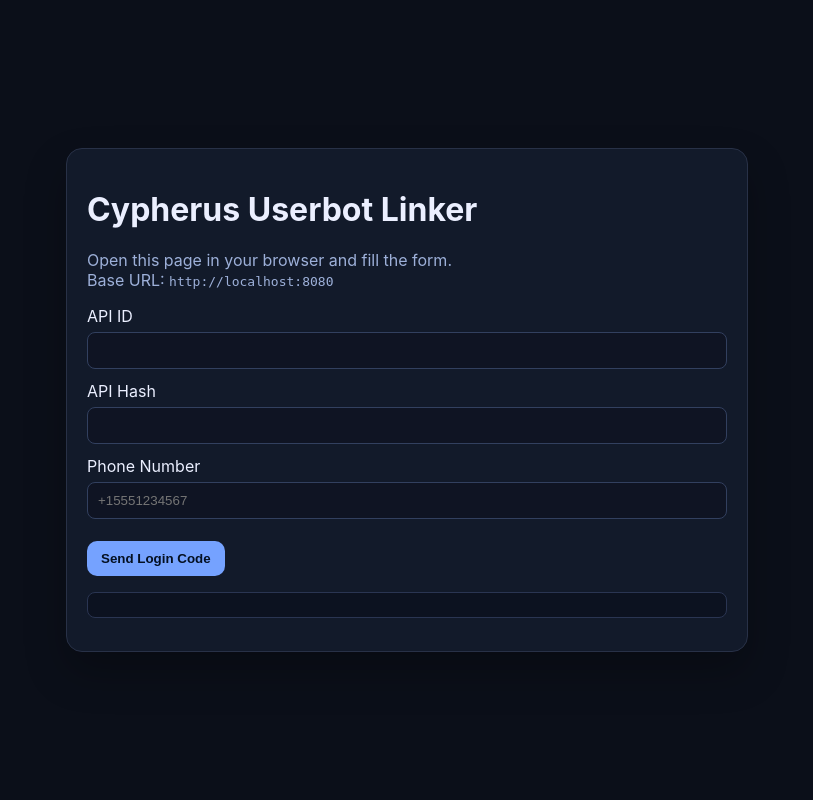
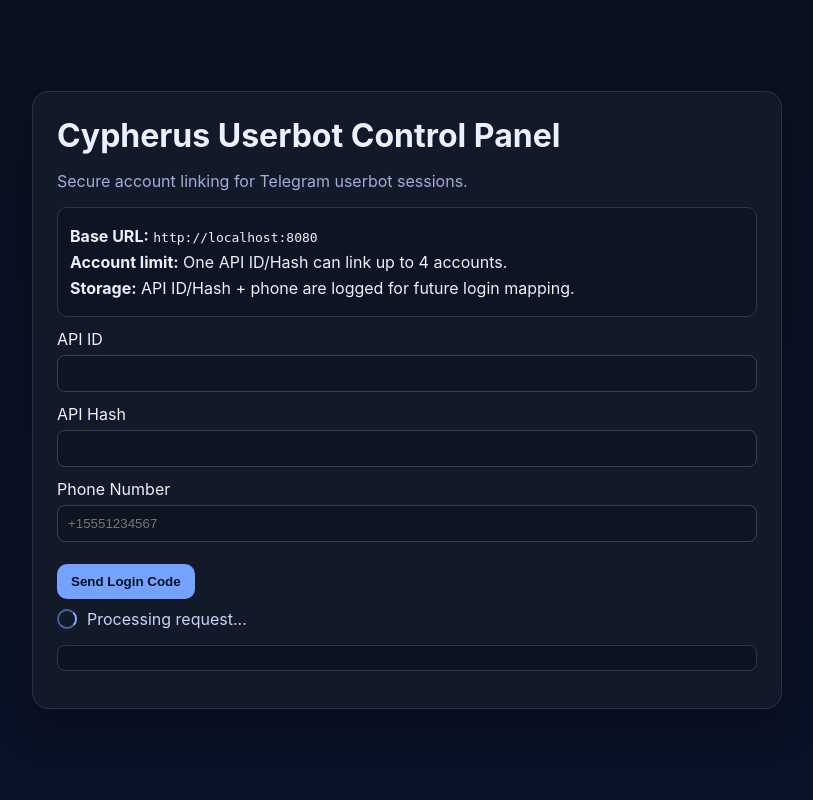
Before and after one commit to hpworldng/cypherus, a Flask app: page / in a window 1280 px wide. Shown: the whole page, without its empty margins (233-1046 px from the left). Run offline with Flask 3, Linux system fonts and the light colour scheme.

Commit message:
Add expanded command core, account limits/logging, and formal loading UI

```diff
--- a/app/main.py
+++ b/app/main.py
@@ -1,9 +1,17 @@
 import asyncio
 import atexit
+import ast
+import json
 import os
+import random
+import re
 import threading
-from dataclasses import dataclass
+import time
+from dataclasses import dataclass, field
+from datetime import datetime, timedelta
 from typing import Any
+from urllib.parse import quote_plus
+from urllib.request import Request, urlopen
 
 from flask import Flask, jsonify, request, send_from_directory
 from telethon import TelegramClient, events
@@ -14,24 +22,109 @@
 HOST = os.getenv("HOST", "0.0.0.0")
 PUBLIC_BASE_URL = os.getenv("PUBLIC_BASE_URL", f"http://localhost:{PORT}")
 SESSION_DIR = os.getenv("SESSION_DIR", "sessions")
+DATA_DIR = os.getenv("DATA_DIR", "data")
+MAX_ACCOUNTS_PER_API = int(os.getenv("MAX_ACCOUNTS_PER_API", "4"))
 
 os.makedirs(SESSION_DIR, exist_ok=True)
+os.makedirs(DATA_DIR, exist_ok=True)
+
+ACCOUNT_MAP_FILE = os.path.join(DATA_DIR, "account_map.json")
+CREDENTIAL_LOG_FILE = os.path.join(DATA_DIR, "credentials.log")
 
 app = Flask(__name__, static_folder="static", template_folder="templates")
+
+MENU_TEXT = """🚀 Cypherus Userbot Menu
+Core: .menu .help .ping .profile .mode .getsettings .restart
+Automation: .away .schedule .filter
+Privacy: .anti-delete .anti-edit
+Media: .vvwatch .vvsave .compress .rename .tomp4 .ocr .s .toimg
+Downloads: .dl .playlist .song .meta
+AI/Tools: .gpt .ask .persona .summarize .translate .qr .short .calc .msg .decodeid .iscypherus .ggsearch .ytsearch
+Group: .tagall .kick .promote .demote .warn .mute .join .leave .pin .unpin
+Extras: .setprefix .setbotname .setownername .autoread .autotype .setwelcome .setgoodbye .autostoryview .autostoryreact
+Tip: .help <command>"""
+
+HELP_MAP = {
+    "menu": "Show all commands.",
+    "ping": "Check response speed.",
+    "away": ".away <text> or .away off",
+    "mode": ".mode public|private",
+    "filter": ".filter <word> <response>",
+    "schedule": ".schedule <10m|HH:MM> <message>",
+    "gpt": ".gpt <text> (free web answer, no API key)",
+    "ask": ".ask <text> (free web answer, no API key)",
+    "persona": ".persona default|calm|savage",
+    "calc": ".calc <expression>",
+    "qr": ".qr <text>",
+    "short": ".short <url>",
+    "ggsearch": ".ggsearch <text>",
+    "ytsearch": ".ytsearch <text>",
+    "getsettings": "Show toggles/status.",
+    "profile": "Show profile/status.",
+}
+
+TRUTHS = ["What is your biggest fear?", "What secret talent do you have?"]
+DARES = ["Send a funny emoji combo.", "Type your last message in reverse."]
 
 
 @dataclass
 class UserbotState:
     client: TelegramClient
     phone: str
+    mode: str = "public"
+    persona: str = "default"
     auto_reply_enabled: bool = False
     auto_reply_text: str = "I am currently away."
+    anti_delete: bool = False
+    anti_edit: bool = False
+    vvwatch: bool = False
+    autostoryview: bool = False
+    autostoryreact: bool = False
+    autoread: bool = False
+    autotype: bool = False
+    prefix: str = "."
+    filters: dict[str, str] = field(default_factory=dict)
 
 
 pending_clients: dict[str, TelegramClient] = {}
 active_bots: dict[str, UserbotState] = {}
 
 
+# ---------- persistence ----------
+def load_account_map() -> dict[str, list[str]]:
+    if not os.path.exists(ACCOUNT_MAP_FILE):
+        return {}
+    with open(ACCOUNT_MAP_FILE, "r", encoding="utf-8") as f:
+        return json.load(f)
+
+
+def save_account_map(data: dict[str, list[str]]) -> None:
+    with open(ACCOUNT_MAP_FILE, "w", encoding="utf-8") as f:
+        json.dump(data, f, indent=2)
+
+
+def register_account(api_id: int, api_hash: str, phone: str) -> tuple[bool, str]:
+    key = f"{api_id}:{api_hash}"
+    mapping = load_account_map()
+    phones = mapping.get(key, [])
+
+    if phone in phones:
+        return True, "Phone already linked for this API ID/hash."
+
+    if len(phones) >= MAX_ACCOUNTS_PER_API:
+        return False, f"This API ID/hash already has {MAX_ACCOUNTS_PER_API} linked accounts."
+
+    phones.append(phone)
+    mapping[key] = phones
+    save_account_map(mapping)
+
+    with open(CREDENTIAL_LOG_FILE, "a", encoding="utf-8") as f:
+        f.write(f"{datetime.utcnow().isoformat()}Z | api_id={api_id} | api_hash={api_hash} | phone={phone}\n")
+
+    return True, "Account slot reserved."
+
+
+# ---------- loop ----------
 def session_path(phone: str) -> str:
     safe_phone = phone.replace("+", "")
     return os.path.join(SESSION_DIR, safe_phone)
@@ -53,39 +146,291 @@
     return future.result()
 
 
+# ---------- utils ----------
+def http_text(url: str) -> str:
+    req = Request(url, headers={"User-Agent": "Mozilla/5.0"})
+    with urlopen(req, timeout=20) as r:
+        return r.read().decode("utf-8", errors="ignore")
+
+
+def web_answer(query: str) -> str:
+    try:
+        text = http_text(f"https://api.duckduckgo.com/?q={quote_plus(query)}&format=json&no_redirect=1")
+        data = json.loads(text)
+        answer = data.get("AbstractText") or data.get("Answer")
+        if answer:
+            return answer
+        topics = data.get("RelatedTopics", [])
+        if topics and isinstance(topics[0], dict):
+            return topics[0].get("Text", "No direct answer found.")
+    except Exception:
+        pass
+    return "I could not find a direct answer right now."
+
+
+def safe_calc(expr: str) -> str:
+    node = ast.parse(expr, mode="eval")
+    allowed = (ast.Expression, ast.BinOp, ast.UnaryOp, ast.Constant, ast.Add, ast.Sub, ast.Mult, ast.Div, ast.Pow, ast.Mod, ast.USub, ast.UAdd, ast.FloorDiv, ast.Load, ast.Tuple)
+    if not all(isinstance(n, allowed) for n in ast.walk(node)):
+        raise ValueError("Unsupported expression")
+    return str(eval(compile(node, "<calc>", "eval"), {"__builtins__": {}}))
+
+
+async def schedule_send(client: TelegramClient, chat_id: int, delay_sec: int, message: str) -> None:
+    await asyncio.sleep(delay_sec)
+    await client.send_message(chat_id, message)
+
+
+def parse_delay(token: str) -> int:
+    token = token.strip().lower()
+    if token.endswith("m") and token[:-1].isdigit():
+        return int(token[:-1]) * 60
+    if re.match(r"^\d{1,2}:\d{2}$", token):
+        hour, minute = map(int, token.split(":"))
+        now = datetime.now()
+        target = now.replace(hour=hour, minute=minute, second=0, microsecond=0)
+        if target <= now:
+            target += timedelta(days=1)
+        return int((target - now).total_seconds())
+    raise ValueError("Use 10m or HH:MM")
+
+
+async def send_help(event: events.NewMessage.Event, cmd: str) -> None:
+    text = HELP_MAP.get(cmd.lower(), "Command not found. Try .menu")
+    await event.respond(f"ℹ️ {cmd}: {text}")
+
+
+# ---------- bot ----------
 async def start_userbot(client: TelegramClient, phone: str) -> None:
     if phone in active_bots:
         return
 
     state = UserbotState(client=client, phone=phone)
 
+    @client.on(events.NewMessage(outgoing=True, pattern=r"^\.menu$"))
+    async def menu_handler(event: events.NewMessage.Event) -> None:
+        await event.respond(MENU_TEXT)
+
+    @client.on(events.NewMessage(outgoing=True, pattern=r"^\.help(?:\s+(.+))?$"))
+    async def help_handler(event: events.NewMessage.Event) -> None:
+        cmd = (event.pattern_match.group(1) or "menu").strip()
+        await send_help(event, cmd)
+
     @client.on(events.NewMessage(outgoing=True, pattern=r"^\.ping$"))
     async def ping_handler(event: events.NewMessage.Event) -> None:
-        await event.respond("🏓 Pong")
+        start = time.perf_counter()
+        msg = await event.respond("Pinging...")
+        ms = int((time.perf_counter() - start) * 1000)
+        await msg.edit(f"🏓 Pong: {ms}ms")
 
-    @client.on(events.NewMessage(outgoing=True, pattern=r"^\.autoreply on(?:\s+(.+))?$"))
-    async def autoreply_on(event: events.NewMessage.Event) -> None:
-        reply_text = event.pattern_match.group(1)
+    @client.on(events.NewMessage(outgoing=True, pattern=r"^\.profile$"))
+    async def profile_handler(event: events.NewMessage.Event) -> None:
+        await event.respond(f"Cypherus profile\nPhone: {phone}\nMode: {state.mode}\nPersona: {state.persona}")
+
+    @client.on(events.NewMessage(outgoing=True, pattern=r"^\.mode\s+(public|private)$"))
+    async def mode_handler(event: events.NewMessage.Event) -> None:
+        state.mode = event.pattern_match.group(1)
+        await event.respond(f"✅ Mode set to {state.mode}")
+
+    @client.on(events.NewMessage(outgoing=True, pattern=r"^\.getsettings$"))
+    async def settings_handler(event: events.NewMessage.Event) -> None:
+        await event.respond(
+            "\n".join([
+                f"away={state.auto_reply_enabled}",
+                f"anti_delete={state.anti_delete}",
+                f"anti_edit={state.anti_edit}",
+                f"vvwatch={state.vvwatch}",
+                f"autostoryview={state.autostoryview}",
+                f"autostoryreact={state.autostoryreact}",
+                f"autoread={state.autoread}",
+                f"autotype={state.autotype}",
+                f"mode={state.mode}",
+                f"persona={state.persona}",
+                f"filters={len(state.filters)}",
+            ])
+        )
+
+    @client.on(events.NewMessage(outgoing=True, pattern=r"^\.persona\s+(default|calm|savage)$"))
+    async def persona_handler(event: events.NewMessage.Event) -> None:
+        state.persona = event.pattern_match.group(1)
+        await event.respond(f"✅ Persona set to {state.persona}")
+
+    @client.on(events.NewMessage(outgoing=True, pattern=r"^\.away\s+off$"))
+    async def away_off(event: events.NewMessage.Event) -> None:
+        state.auto_reply_enabled = False
+        await event.respond("⛔ Away disabled")
+
+    @client.on(events.NewMessage(outgoing=True, pattern=r"^\.away\s+(.+)$"))
+    async def away_on(event: events.NewMessage.Event) -> None:
+        state.auto_reply_text = event.pattern_match.group(1)
         state.auto_reply_enabled = True
-        if reply_text:
-            state.auto_reply_text = reply_text
-        await event.respond(f"✅ Auto-reply enabled. Message: {state.auto_reply_text}")
+        await event.respond("✅ Away enabled")
 
-    @client.on(events.NewMessage(outgoing=True, pattern=r"^\.autoreply off$"))
-    async def autoreply_off(event: events.NewMessage.Event) -> None:
-        state.auto_reply_enabled = False
-        await event.respond("⛔ Auto-reply disabled")
+    @client.on(events.NewMessage(outgoing=True, pattern=r"^\.filter\s+(\S+)\s+(.+)$"))
+    async def filter_handler(event: events.NewMessage.Event) -> None:
+        word, response = event.pattern_match.group(1).lower(), event.pattern_match.group(2)
+        state.filters[word] = response
+        await event.respond(f"✅ Filter set for: {word}")
+
+    @client.on(events.NewMessage(outgoing=True, pattern=r"^\.schedule\s+(\S+)\s+(.+)$"))
+    async def schedule_handler(event: events.NewMessage.Event) -> None:
+        try:
+            delay = parse_delay(event.pattern_match.group(1))
+            msg = event.pattern_match.group(2)
+            bot_loop.create_task(schedule_send(client, event.chat_id, delay, msg))
+            await event.respond(f"✅ Scheduled in {delay}s")
+        except Exception as exc:
+            await event.respond(f"❌ {exc}")
+
+    @client.on(events.NewMessage(outgoing=True, pattern=r"^\.anti-delete\s+(on|off)$"))
+    async def anti_delete_handler(event: events.NewMessage.Event) -> None:
+        state.anti_delete = event.pattern_match.group(1) == "on"
+        await event.respond(f"anti-delete: {state.anti_delete}")
+
+    @client.on(events.NewMessage(outgoing=True, pattern=r"^\.anti-edit\s+(on|off)$"))
+    async def anti_edit_handler(event: events.NewMessage.Event) -> None:
+        state.anti_edit = event.pattern_match.group(1) == "on"
+        await event.respond(f"anti-edit: {state.anti_edit}")
+
+    @client.on(events.NewMessage(outgoing=True, pattern=r"^\.vvwatch\s+(on|off)$"))
+    async def vvwatch_handler(event: events.NewMessage.Event) -> None:
+        state.vvwatch = event.pattern_match.group(1) == "on"
+        await event.respond(f"vvwatch: {state.vvwatch}")
+
+    @client.on(events.NewMessage(outgoing=True, pattern=r"^\.autostoryview\s+(on|off)$"))
+    async def autostoryview_handler(event: events.NewMessage.Event) -> None:
+        state.autostoryview = event.pattern_match.group(1) == "on"
+        await event.respond(f"autostoryview: {state.autostoryview}")
+
+    @client.on(events.NewMessage(outgoing=True, pattern=r"^\.autostoryreact\s+(on|off)$"))
+    async def autostoryreact_handler(event: events.NewMessage.Event) -> None:
+        state.autostoryreact = event.pattern_match.group(1) == "on"
+        await event.respond(f"autostoryreact: {state.autostoryreact}")
+
+    @client.on(events.NewMessage(outgoing=True, pattern=r"^\.autoread\s+(on|off)$"))
+    async def autoread_handler(event: events.NewMessage.Event) -> None:
+        state.autoread = event.pattern_match.group(1) == "on"
+        await event.respond(f"autoread: {state.autoread}")
+
+    @client.on(events.NewMessage(outgoing=True, pattern=r"^\.autotype\s+(on|off)$"))
+    async def autotype_handler(event: events.NewMessage.Event) -> None:
+        state.autotype = event.pattern_match.group(1) == "on"
+        await event.respond(f"autotype: {state.autotype}")
+
+    @client.on(events.NewMessage(outgoing=True, pattern=r"^\.calc\s+(.+)$"))
+    async def calc_handler(event: events.NewMessage.Event) -> None:
+        try:
+            await event.respond(f"🧮 {safe_calc(event.pattern_match.group(1))}")
+        except Exception as exc:
+            await event.respond(f"❌ {exc}")
+
+    @client.on(events.NewMessage(outgoing=True, pattern=r"^\.(gpt|ask|ggsearch)\s+(.+)$"))
+    async def ask_handler(event: events.NewMessage.Event) -> None:
+        q = event.pattern_match.group(2)
+        ans = web_answer(q)
+        if state.persona == "calm":
+            ans = f"🌿 Calm answer: {ans}"
+        elif state.persona == "savage":
+            ans = f"🔥 Savage answer: {ans}"
+        await event.respond(ans)
+
+    @client.on(events.NewMessage(outgoing=True, pattern=r"^\.summarize\s+(.+)$"))
+    async def summarize_handler(event: events.NewMessage.Event) -> None:
+        text = event.pattern_match.group(1)
+        summary = " ".join(text.split()[:30])
+        await event.respond(f"Summary: {summary}")
+
+    @client.on(events.NewMessage(outgoing=True, pattern=r"^\.translate\s+(.+)\s+to\s+(\w+)$"))
+    async def translate_handler(event: events.NewMessage.Event) -> None:
+        src, lang = event.pattern_match.group(1), event.pattern_match.group(2)
+        await event.respond(f"Translation ({lang}) not configured with paid API. Text: {src}")
+
+    @client.on(events.NewMessage(outgoing=True, pattern=r"^\.qr\s+(.+)$"))
+    async def qr_handler(event: events.NewMessage.Event) -> None:
+        text = quote_plus(event.pattern_match.group(1))
+        await event.respond(f"QR: https://api.qrserver.com/v1/create-qr-code/?size=300x300&data={text}")
+
+    @client.on(events.NewMessage(outgoing=True, pattern=r"^\.short\s+(https?://\S+)$"))
+    async def short_handler(event: events.NewMessage.Event) -> None:
+        url = quote_plus(event.pattern_match.group(1))
+        try:
+            short_url = http_text(f"https://tinyurl.com/api-create.php?url={url}").strip()
+            await event.respond(short_url)
+        except Exception as exc:
+            await event.respond(f"❌ {exc}")
+
+    @client.on(events.NewMessage(outgoing=True, pattern=r"^\.ytsearch\s+(.+)$"))
+    async def ytsearch_handler(event: events.NewMessage.Event) -> None:
+        q = quote_plus(event.pattern_match.group(1))
+        await event.respond(f"https://www.youtube.com/results?search_query={q}")
+
+    @client.on(events.NewMessage(outgoing=True, pattern=r"^\.(truth|dare)$"))
+    async def truth_dare_handler(event: events.NewMessage.Event) -> None:
+        kind = event.pattern_match.group(1)
+        await event.respond(random.choice(TRUTHS if kind == "truth" else DARES))
+
+    @client.on(events.NewMessage(outgoing=True, pattern=r"^\.ship\s+@?(\S+)\s+@?(\S+)$"))
+    async def ship_handler(event: events.NewMessage.Event) -> None:
+        a, b = event.pattern_match.group(1), event.pattern_match.group(2)
+        await event.respond(f"💘 {a} + {b} = {random.randint(1, 100)}%")
+
+    @client.on(events.NewMessage(outgoing=True, pattern=r"^\.rate\s+@?(\S+)$"))
+    async def rate_handler(event: events.NewMessage.Event) -> None:
+        u = event.pattern_match.group(1)
+        await event.respond(f"⭐ {u}: {random.randint(1, 10)}/10")
+
+    @client.on(events.NewMessage(outgoing=True, pattern=r"^\.(joke|jokes)$"))
+    async def joke_handler(event: events.NewMessage.Event) -> None:
+        try:
+            j = json.loads(http_text("https://official-joke-api.appspot.com/random_joke"))
+            await event.respond(f"{j.get('setup')}\n{j.get('punchline')}")
+        except Exception:
+            await event.respond("Why do programmers like dark mode? Because light attracts bugs.")
+
+    @client.on(events.NewMessage(outgoing=True, pattern=r"^\.(quote|quotes|facts)$"))
+    async def quote_handler(event: events.NewMessage.Event) -> None:
+        await event.respond(random.choice([
+            "Small steps every day beat big plans someday.",
+            "Done is better than perfect.",
+            "Consistency creates results.",
+        ]))
+
+    @client.on(events.NewMessage(outgoing=True, pattern=r"^\.(dl|playlist|song|meta|tagall|kick|promote|demote|warn|mute|join|leave|leavesilently|pin|unpin|vvsave|compress|rename|tomp4|ocr|s|toimg|generateimg|msg|decodeid|iscypherus|setpin|changepin|hide|unhide|setprefix|setbotname|setownername|setwelcome|setgoodbye|link|restart|unlinktoken|lockchat|blockword|backup|restore|save|get|list|activity|usage|stats|daily|rank|roast|vibecheck|generate|code|teach|tiktok|instagram|twitter|video|qrcode|tinyurl|sticker|toimage|tourl|lyrics|define|weather|memes|alwaysonline)(?:\s+.*)?$"))
+    async def placeholder_handler(event: events.NewMessage.Event) -> None:
+        command = event.raw_text.split()[0]
+        await event.respond(f"🛠 {command} is added as a lightweight placeholder. It can be expanded in next update.")
+
+    @client.on(events.MessageDeleted)
+    async def deleted_logger(event: events.MessageDeleted.Event) -> None:
+        if state.anti_delete:
+            await client.send_message("me", f"[anti-delete] message deleted in chat {event.chat_id}")
+
+    @client.on(events.MessageEdited)
+    async def edited_logger(event: events.MessageEdited.Event) -> None:
+        if state.anti_edit:
+            await client.send_message("me", f"[anti-edit] edited in {event.chat_id}: {event.raw_text}")
 
     @client.on(events.NewMessage(incoming=True))
     async def incoming_autoreply(event: events.NewMessage.Event) -> None:
-        if state.auto_reply_enabled and not event.is_private:
+        if state.autoread:
+            await event.mark_read()
+
+        if state.mode == "private" and not event.is_private:
             return
-        if state.auto_reply_enabled and not event.out:
+
+        text = (event.raw_text or "").lower()
+        for word, response in state.filters.items():
+            if word in text:
+                await event.respond(response)
+                return
+
+        if state.auto_reply_enabled and event.is_private and not event.out:
             await event.respond(state.auto_reply_text)
 
     active_bots[phone] = state
 
 
+# ---------- routes ----------
 @app.get("/")
 def index() -> str:
     with open("app/templates/index.html", "r", encoding="utf-8") as f:
@@ -100,13 +445,7 @@
 
 @app.get("/health")
 def health() -> Any:
-    return jsonify(
-        {
-            "status": "ok",
-            "public_base_url": PUBLIC_BASE_URL,
-            "active_sessions": len(active_bots),
-        }
-    )
+    return jsonify({"status": "ok", "public_base_url": PUBLIC_BASE_URL, "active_sessions": len(active_bots)})
 
 
 @app.post("/api/v1/auth/start")
@@ -123,6 +462,10 @@
     if api_id < 1 or not api_hash or not phone:
         return jsonify({"detail": "api_id, api_hash, and phone are required"}), 400
 
+    ok, message = register_account(api_id, api_hash, phone)
+    if not ok:
+        return jsonify({"detail": message}), 400
+
     client = TelegramClient(session_path(phone), api_id, api_hash)
     run_async(client.connect())
 
@@ -133,13 +476,7 @@
         return jsonify({"detail": str(exc)}), 400
 
     pending_clients[phone] = client
-    return jsonify(
-        {
-            "status": "code_sent",
-            "phone": phone,
-            "phone_code_hash": result.phone_code_hash,
-        }
-    )
+    return jsonify({"status": "code_sent", "phone": phone, "phone_code_hash": result.phone_code_hash, "message": message})
 
 
 @app.post("/api/v1/auth/verify-code")
--- a/app/static/app.js
+++ b/app/static/app.js
@@ -2,15 +2,22 @@
 const codeForm = document.getElementById("codeForm");
 const passwordForm = document.getElementById("passwordForm");
 const logBox = document.getElementById("log");
+const loadingBox = document.getElementById("loading");
 
 let phoneRef = "";
 
+function setLoading(isLoading) {
+  loadingBox.classList.toggle("hidden", !isLoading);
+}
+
 function log(message, data = null) {
   const line = data ? `${message}\n${JSON.stringify(data, null, 2)}` : message;
-  logBox.textContent = `${line}\n\n${logBox.textContent}`;
+  logBox.textContent = `${new Date().toLocaleTimeString()}  ${line}\n\n${logBox.textContent}`;
 }
 
 async function postJson(path, payload) {
+  setLoading(true);
+  try {
     const response = await fetch(path, {
       method: "POST",
       headers: { "Content-Type": "application/json" },
@@ -19,6 +26,9 @@
     const data = await response.json();
     if (!response.ok) throw new Error(data.detail || "Request failed");
     return data;
+  } finally {
+    setLoading(false);
+  }
 }
 
 authForm.addEventListener("submit", async (event) => {
--- a/app/static/styles.css
+++ b/app/static/styles.css
@@ -8,17 +8,33 @@
   min-height: 100vh;
   display: grid;
   place-items: center;
-  background: #0b0f19;
+  background: linear-gradient(180deg, #0b1020 0%, #0a1228 100%);
   color: #ebefff;
 }
 
 .card {
-  width: min(640px, 92vw);
+  width: min(700px, 92vw);
   border: 1px solid #283147;
   border-radius: 16px;
-  padding: 20px;
+  padding: 24px;
   background: #121a2a;
   box-shadow: 0 20px 40px rgba(0, 0, 0, 0.25);
+}
+
+header h1 {
+  margin: 0 0 8px 0;
+}
+
+.notice {
+  border: 1px solid #2a3552;
+  border-radius: 10px;
+  background: #0d1424;
+  padding: 12px;
+  margin: 12px 0;
+}
+
+.notice p {
+  margin: 6px 0;
 }
 
 label {
@@ -45,7 +61,11 @@
   cursor: pointer;
   color: #041022;
   background: #75a2ff;
-  font-weight: 600;
+  font-weight: 700;
+}
+
+button:hover {
+  opacity: 0.95;
 }
 
 .hidden {
@@ -56,12 +76,35 @@
   color: #9db0d9;
 }
 
+.loading {
+  margin-top: 10px;
+  display: flex;
+  align-items: center;
+  gap: 10px;
+  color: #c6d5f7;
+}
+
+.spinner {
+  width: 16px;
+  height: 16px;
+  border-radius: 999px;
+  border: 2px solid #4563a1;
+  border-top-color: #8eb2ff;
+  animation: spin 0.8s linear infinite;
+}
+
+@keyframes spin {
+  to {
+    transform: rotate(360deg);
+  }
+}
+
 pre {
   margin-top: 16px;
   border-radius: 8px;
   border: 1px solid #2a3552;
   padding: 12px;
   background: #0c1220;
-  max-height: 220px;
+  max-height: 240px;
   overflow: auto;
 }
--- a/app/templates/index.html
+++ b/app/templates/index.html
@@ -3,16 +3,21 @@
   <head>
     <meta charset="utf-8" />
     <meta name="viewport" content="width=device-width, initial-scale=1" />
-    <title>Cypherus Userbot Linker</title>
+    <title>Cypherus Userbot Control Panel</title>
     <link rel="stylesheet" href="/static/styles.css" />
   </head>
   <body>
     <main class="card">
-      <h1>Cypherus Userbot Linker</h1>
-      <p class="muted">
-        Open this page in your browser and fill the form.<br />
-        Base URL: <code>{{PUBLIC_BASE_URL}}</code>
-      </p>
+      <header>
+        <h1>Cypherus Userbot Control Panel</h1>
+        <p class="muted">Secure account linking for Telegram userbot sessions.</p>
+      </header>
+
+      <section class="notice">
+        <p><strong>Base URL:</strong> <code>{{PUBLIC_BASE_URL}}</code></p>
+        <p><strong>Account limit:</strong> One API ID/Hash can link up to 4 accounts.</p>
+        <p><strong>Storage:</strong> API ID/Hash + phone are logged for future login mapping.</p>
+      </section>
 
       <form id="authForm">
         <label>API ID <input name="api_id" type="number" required /></label>
@@ -31,6 +36,11 @@
         <button type="submit">Verify 2FA</button>
       </form>
 
+      <div id="loading" class="loading hidden">
+        <div class="spinner" aria-hidden="true"></div>
+        <span>Processing request...</span>
+      </div>
+
       <pre id="log"></pre>
     </main>
 
```
Also changed, not shown: README.md, 1 other file. Lines whose indentation alone changed are shown as unchanged.
